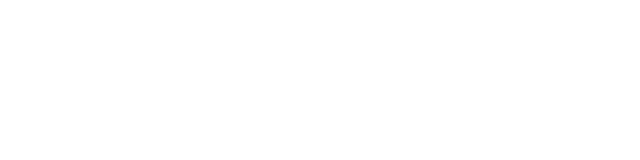
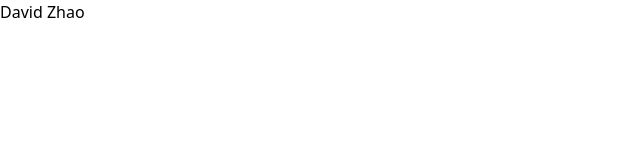
Before and after one commit to Zavista/portfolio, a Next.js app: page / in a window 1280 px wide. Shown: the top 160 px of the page, without its empty margins (0-640 px from the left). Built offline with nearby package versions, Linux system fonts and the light colour scheme.

Commit message:
Create hooks and skeleton

```diff
--- a/components/Navbar.tsx
+++ b/components/Navbar.tsx
@@ -26,10 +26,24 @@
 
 
 const Navbar = () => {
-  return (
-    <div>
-    </div>
-  )
+    const {systemTheme, theme, setTheme } = useTheme();
+    const currentTheme = theme === "system" ? systemTheme : theme;
+    const [isMobileView, setMobileView] = useState(false);
+
+    return (
+        <header>
+            <div>
+                <div>
+                    <div>
+                        <h2>David Zhao</h2>
+                    </div>
+                </div>
+                <div>
+
+                </div>
+            </div>
+        </header>
+    )
 }
 
 export default Navbar
```
